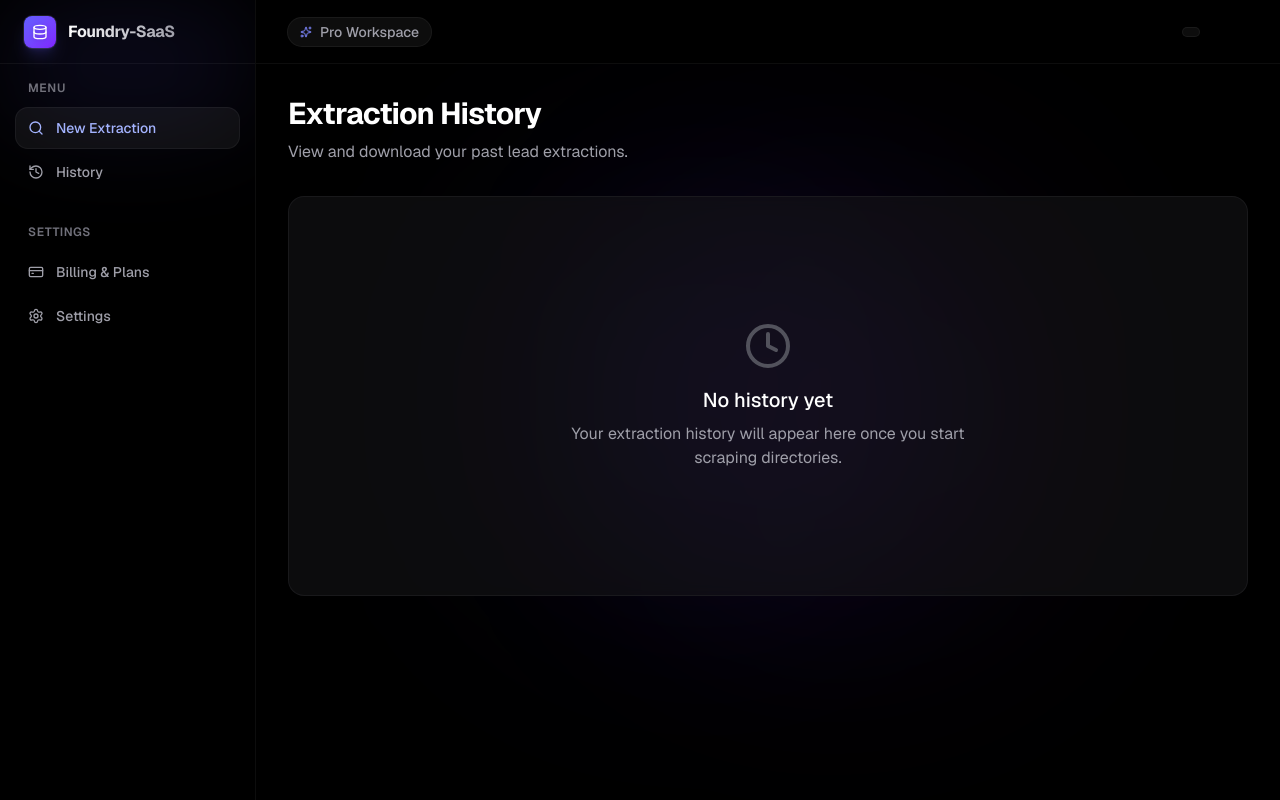
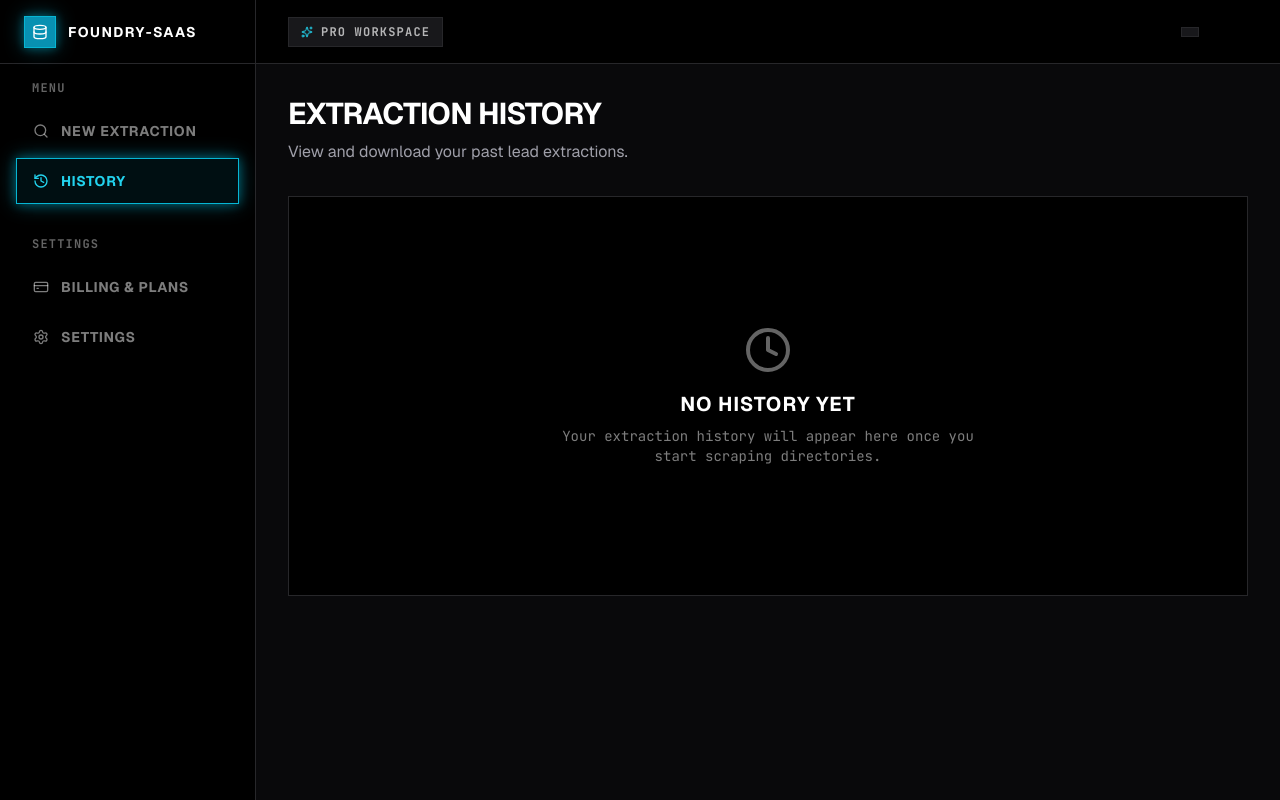
Before and after one commit to BradleyXiX/Insight-Scraper, a Next.js app in the folder apps/dashboard/: page /dashboard/history in a window 1280 px wide. Built offline with nearby package versions, Linux system fonts and the light colour scheme.

Commit message:
Implement Power-User Brutalist Theme (Option 1) across dashboard

```diff
--- a/apps/dashboard/src/app/dashboard/history/page.tsx
+++ b/apps/dashboard/src/app/dashboard/history/page.tsx
@@ -10,10 +10,10 @@ export default function HistoryPage() {
         <p className="text-zinc-400">View and download your past lead extractions.</p>
       </div>
 
-      <div className="bg-zinc-900/50 border border-zinc-800/50 rounded-2xl overflow-hidden backdrop-blur-sm p-8 text-center flex flex-col items-center justify-center min-h-[400px]">
-        <Clock className="w-12 h-12 text-zinc-600 mb-4" />
-        <h3 className="text-xl font-medium text-white mb-2">No history yet</h3>
-        <p className="text-zinc-400 max-w-md">
+      <div className="panel p-8 text-center flex flex-col items-center justify-center min-h-[400px]">
+        <Clock className="w-12 h-12 text-foreground/40 mb-4" />
+        <h3 className="text-xl font-display text-white mb-2">No history yet</h3>
+        <p className="text-foreground/50 max-w-md font-mono text-sm">
           Your extraction history will appear here once you start scraping directories.
         </p>
       </div>
--- a/apps/dashboard/src/app/dashboard/layout.tsx
+++ b/apps/dashboard/src/app/dashboard/layout.tsx
@@ -1,89 +1,98 @@
+"use client";
+
 import { UserButton, OrganizationSwitcher } from "@clerk/nextjs";
 import Link from "next/link";
+import { usePathname } from "next/navigation";
 import { LayoutDashboard, Search, History, Settings, Database, CreditCard, Sparkles } from "lucide-react";
 
 export default function DashboardLayout({ children }: { children: React.ReactNode }) {
+  const pathname = usePathname();
+
+  const getLinkClasses = (path: string) => {
+    const isActive = pathname === path;
+    return `group flex items-center gap-3 px-4 py-3 text-sm font-bold uppercase tracking-wider transition-all duration-300 border ${
+      isActive
+        ? "bg-primary-600/10 text-primary-400 border-primary-500 shadow-glow"
+        : "text-foreground/50 border-transparent hover:text-foreground hover:bg-surface-hover hover:border-border"
+    }`;
+  };
+
   return (
-    <div className="flex h-screen bg-[radial-gradient(ellipse_at_top,_var(--tw-gradient-stops))] from-zinc-900 via-zinc-950 to-black text-zinc-50 selection:bg-indigo-500/30 font-sans">
+    <div className="flex h-screen bg-background text-foreground font-sans">
       {/* Sidebar */}
-      <aside className="w-64 border-r border-white/5 bg-black/20 backdrop-blur-2xl flex flex-col relative overflow-hidden">
-        {/* Subtle decorative glow in sidebar */}
-        <div className="absolute top-0 left-0 w-full h-32 bg-indigo-500/10 blur-[50px] -z-10 rounded-full" />
-
-        <div className="h-16 flex items-center px-6 border-b border-white/5 gap-3">
-          <div className="w-8 h-8 rounded-lg bg-gradient-to-br from-indigo-500 to-violet-600 flex items-center justify-center shadow-lg shadow-indigo-500/20 ring-1 ring-white/10">
-            <Database className="w-4 h-4 text-white drop-shadow-sm" />
+      <aside className="w-64 border-r border-border bg-surface flex flex-col relative overflow-hidden shrink-0">
+        <div className="h-16 flex items-center px-6 border-b border-border gap-3 bg-surface">
+          <div className="w-8 h-8 bg-primary-600 flex items-center justify-center border border-primary-500 shadow-glow">
+            <Database className="w-4 h-4 text-white" />
           </div>
-          <span className="font-bold tracking-tight bg-clip-text text-transparent bg-gradient-to-r from-white to-zinc-400">
+          <span className="font-display font-bold text-white uppercase tracking-widest text-sm">
             Foundry-SaaS
           </span>
         </div>
 
-        <div className="p-4 flex-1">
-          <div className="text-xs font-semibold text-zinc-500 uppercase tracking-wider mb-3 px-3">
+        <div className="p-4 flex-1 flex flex-col gap-8">
+          <div>
+            <div className="text-xs font-bold text-foreground/40 uppercase tracking-widest mb-3 px-4 font-mono">
               Menu
             </div>
             <nav className="space-y-1">
-            <Link href="/dashboard" className="group flex items-center gap-3 px-3 py-2.5 text-sm font-medium rounded-xl bg-white/5 text-indigo-300 ring-1 ring-white/10 hover:bg-white/10 transition-all duration-300">
-              <Search className="w-4 h-4 group-hover:scale-110 transition-transform duration-300" />
+              <Link href="/dashboard" className={getLinkClasses("/dashboard")}>
+                <Search className="w-4 h-4" />
                 New Extraction
               </Link>
-            <Link href="/dashboard/history" className="group flex items-center gap-3 px-3 py-2.5 text-sm font-medium rounded-xl text-zinc-400 hover:text-white hover:bg-white/5 transition-all duration-300">
-              <History className="w-4 h-4 group-hover:text-indigo-400 transition-colors" />
+              <Link href="/dashboard/history" className={getLinkClasses("/dashboard/history")}>
+                <History className="w-4 h-4" />
                 History
               </Link>
             </nav>
+          </div>
 
-          <div className="text-xs font-semibold text-zinc-500 uppercase tracking-wider mt-8 mb-3 px-3">
+          <div>
+            <div className="text-xs font-bold text-foreground/40 uppercase tracking-widest mb-3 px-4 font-mono">
               Settings
             </div>
             <nav className="space-y-1">
-            <Link href="/dashboard/billing" className="group flex items-center gap-3 px-3 py-2.5 text-sm font-medium rounded-xl text-zinc-400 hover:text-white hover:bg-white/5 transition-all duration-300 relative overflow-hidden">
-              <CreditCard className="w-4 h-4 group-hover:text-indigo-400 transition-colors z-10" />
-              <span className="z-10">Billing & Plans</span>
-              <div className="absolute inset-0 bg-gradient-to-r from-indigo-500/0 via-indigo-500/5 to-indigo-500/0 translate-x-[-100%] group-hover:translate-x-[100%] transition-transform duration-700" />
+              <Link href="/dashboard/billing" className={getLinkClasses("/dashboard/billing")}>
+                <CreditCard className="w-4 h-4" />
+                Billing & Plans
               </Link>
-            <Link href="/dashboard/settings" className="group flex items-center gap-3 px-3 py-2.5 text-sm font-medium rounded-xl text-zinc-400 hover:text-white hover:bg-white/5 transition-all duration-300">
-              <Settings className="w-4 h-4 group-hover:text-indigo-400 transition-colors" />
+              <Link href="/dashboard/settings" className={getLinkClasses("/dashboard/settings")}>
+                <Settings className="w-4 h-4" />
                 Settings
               </Link>
             </nav>
           </div>
+        </div>
       </aside>
 
       {/* Main Content Area */}
-      <main className="flex-1 flex flex-col min-w-0 overflow-hidden relative">
-        {/* Subtle background glow */}
-        <div className="absolute top-1/4 left-1/4 w-96 h-96 bg-indigo-600/10 rounded-full blur-[120px] -z-10 pointer-events-none" />
-        <div className="absolute bottom-1/4 right-1/4 w-96 h-96 bg-violet-600/10 rounded-full blur-[120px] -z-10 pointer-events-none" />
-
+      <main className="flex-1 flex flex-col min-w-0 overflow-hidden relative bg-background">
         {/* Top Navigation */}
-        <header className="h-16 flex items-center justify-between px-8 border-b border-white/5 bg-black/20 backdrop-blur-xl shrink-0 sticky top-0 z-50">
-          <div className="flex items-center text-sm font-medium text-zinc-400">
-            <span className="bg-white/5 px-3 py-1 rounded-full ring-1 ring-white/10 flex items-center gap-2">
-              <Sparkles className="w-3 h-3 text-indigo-400" />
+        <header className="h-16 flex items-center justify-between px-8 border-b border-border bg-surface shrink-0 sticky top-0 z-50">
+          <div className="flex items-center text-sm font-medium text-foreground/70 font-mono">
+            <span className="bg-surface-hover px-3 py-1.5 border border-border flex items-center gap-2 uppercase tracking-widest text-xs font-bold">
+              <Sparkles className="w-3 h-3 text-primary-400" />
               Pro Workspace
             </span>
           </div>
           <div className="flex items-center gap-6">
-            <div className="ring-1 ring-white/10 rounded-xl bg-white/5 px-2 py-1 hover:bg-white/10 transition-colors">
+            <div className="border border-border bg-surface-hover px-2 py-1 hover:bg-surface transition-colors">
               <OrganizationSwitcher
                 appearance={{
                   elements: {
-                    organizationSwitcherTrigger: "text-zinc-300 hover:text-white transition-colors focus:ring-0",
-                    organizationPreviewTextContainer: "text-zinc-200 font-medium",
-                    organizationSwitcherTriggerIcon: "text-zinc-400",
-                    avatarBox: "w-6 h-6 rounded-md",
+                    organizationSwitcherTrigger: "text-foreground hover:text-primary-400 transition-colors focus:ring-0",
+                    organizationPreviewTextContainer: "text-foreground font-mono font-bold",
+                    organizationSwitcherTriggerIcon: "text-foreground/50",
+                    avatarBox: "w-6 h-6",
                   }
                 }}
               />
             </div>
-            <div className="pl-6 border-l border-white/10 flex items-center">
+            <div className="pl-6 border-l border-border flex items-center">
               <UserButton
-
                 appearance={{
                   elements: {
-                    userButtonAvatarBox: "w-8 h-8 rounded-full border border-white/20 shadow-sm hover:scale-105 transition-transform",
+                    userButtonAvatarBox: "w-8 h-8 border-2 border-border hover:border-primary-500 transition-colors rounded-none",
                   }
                 }}
               />
--- a/apps/dashboard/src/app/globals.css
+++ b/apps/dashboard/src/app/globals.css
@@ -1,21 +1,63 @@
 @import "tailwindcss";
 
-@import "tailwindcss";
+@theme {
+  /* Colors - Power-User Brutalism */
+  --color-background: #09090b; /* Obsidian */
+  --color-foreground: #fafafa;
+  --color-surface: #000000;
+  --color-surface-hover: #18181b;
+  --color-border: #27272a; /* Stark slate-gray borders */
 
-:root {
-  --background: #000000;
-  --foreground: #ffffff;
+  --color-primary-400: #22d3ee; /* Electric Cyan */
+  --color-primary-500: #06b6d4;
+  --color-primary-600: #0891b2;
+  --color-primary-glow: rgba(6, 182, 212, 0.4);
+
+  --color-success-400: #fcd34d; /* Amber warning/success */
+  --color-success-500: #f59e0b;
+  --color-success-bg: rgba(245, 158, 11, 0.15);
+
+  /* Typography */
+  --font-sans: var(--font-geist-sans), sans-serif;
+  --font-display: var(--font-geist-sans), sans-serif;
+  --font-mono: var(--font-jetbrains-mono), monospace;
+
+  /* Shadows */
+  --shadow-panel: none;
+  --shadow-glow: 0 0 10px var(--color-primary-glow), 0 0 20px var(--color-primary-glow);
 }
 
-@theme inline {
-  --color-background: var(--background);
-  --color-foreground: var(--foreground);
-  --font-sans: var(--font-geist-sans);
-  --font-mono: var(--font-geist-mono);
+@layer base {
+  /* Enforce Brutalist Hard Corners globally */
+  * {
+    border-radius: 0 !important;
+  }
+
+  body {
+    background-color: var(--color-background);
+    color: var(--color-foreground);
+    -webkit-font-smoothing: antialiased;
+    -moz-osx-font-smoothing: grayscale;
+    font-family: var(--font-sans);
+  }
+
+  h1, h2, h3, h4, h5, h6 {
+    font-family: var(--font-display);
+    font-weight: 700;
+    text-transform: uppercase;
+    letter-spacing: 0.05em;
+  }
+
+  /* Apply Mono font to tables for that dense hacker feel */
+  table, pre, code, input, button {
+    font-family: var(--font-mono);
+  }
 }
 
-body {
-  background-color: var(--background);
-  color: var(--foreground);
-  -webkit-font-smoothing: antialiased;
+@layer utilities {
+  .panel {
+    background: var(--color-surface);
+    border: 1px solid var(--color-border);
+    box-shadow: none;
+  }
 }
--- a/apps/dashboard/src/app/layout.tsx
+++ b/apps/dashboard/src/app/layout.tsx
@@ -1,6 +1,6 @@
 import type { Metadata } from "next";
 import { ClerkProvider } from "@clerk/nextjs";
-import { Geist, Geist_Mono } from "next/font/google";
+import { Geist, JetBrains_Mono } from "next/font/google";
 import "./globals.css";
 
 const geistSans = Geist({
@@ -8,14 +8,14 @@ const geistSans = Geist({
   subsets: ["latin"],
 });
 
-const geistMono = Geist_Mono({
-  variable: "--font-geist-mono",
+const jetbrainsMono = JetBrains_Mono({
+  variable: "--font-jetbrains-mono",
   subsets: ["latin"],
 });
 
 export const metadata: Metadata = {
-  title: "Create Next App",
-  description: "Generated by create next app",
+  title: "Insight Scraper",
+  description: "Extract leads dynamically.",
 };
 
 export default function RootLayout({
@@ -27,7 +27,7 @@ export default function RootLayout({
     <ClerkProvider>
       <html
         lang="en"
-        className={`${geistSans.variable} ${geistMono.variable} h-full antialiased`}
+        className={`${geistSans.variable} ${jetbrainsMono.variable} h-full antialiased`}
       >
         <body className="min-h-full flex flex-col">{children}</body>
       </html>
```
Also changed, not shown: apps/dashboard/src/app/dashboard/billing/page.tsx (+22 -28 lines), apps/dashboard/src/app/dashboard/page.tsx (+20 -20 lines). Lines whose indentation alone changed are shown as unchanged.
